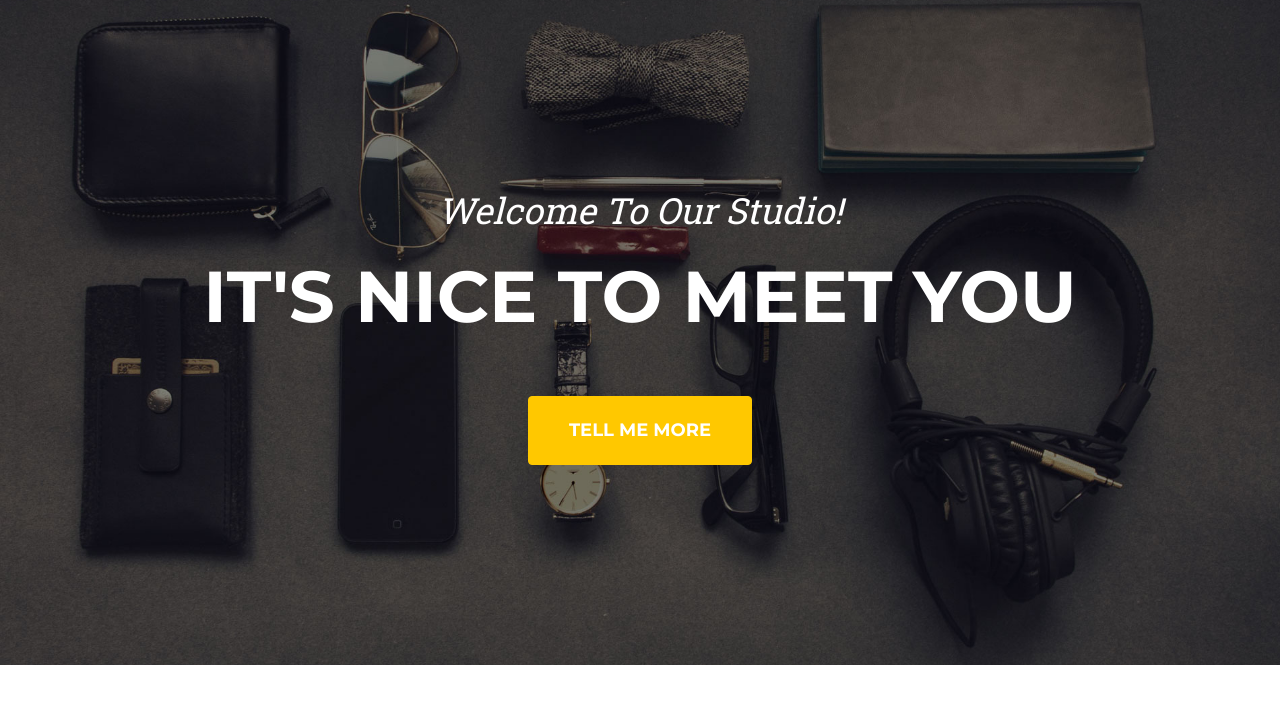
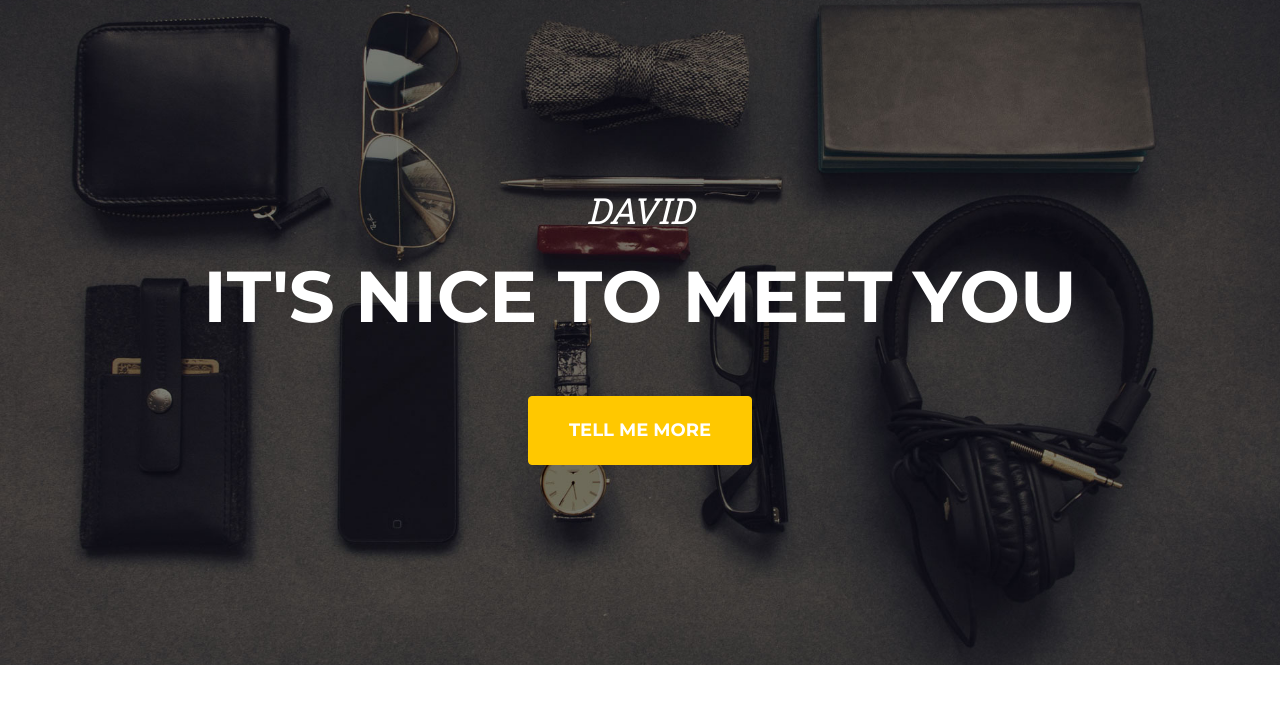
Before and after one commit to davidlifestory/davidlifestory.github.io, a plain HTML site: page index.html in a window 1280 px wide. Shown: the part 80-800 px from the top of the page. Drawn offline with nearby package versions, Linux system fonts and the light colour scheme.

Commit message:
Test commit

```diff
--- a/index.html
+++ b/index.html
@@ -39,7 +39,7 @@
         <!-- Masthead-->
         <header class="masthead">
             <div class="container">
-                <div class="masthead-subheading">Welcome To Our Studio!</div>
+                <div class="masthead-subheading">DAVID</div>
                 <div class="masthead-heading text-uppercase">It's Nice To Meet You</div>
                 <a class="btn btn-primary btn-xl text-uppercase" href="#services">Tell Me More</a>
             </div>
```
